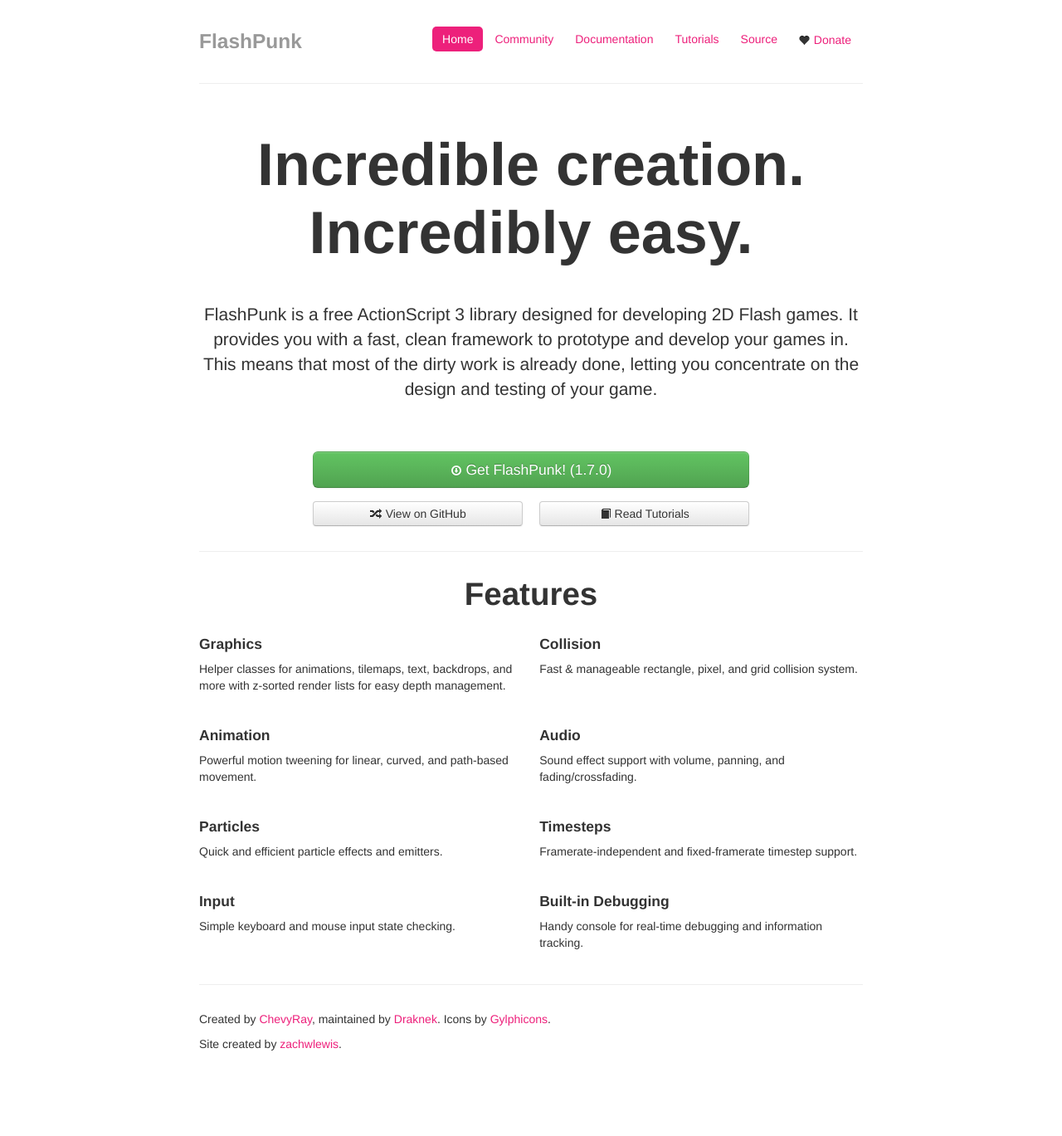
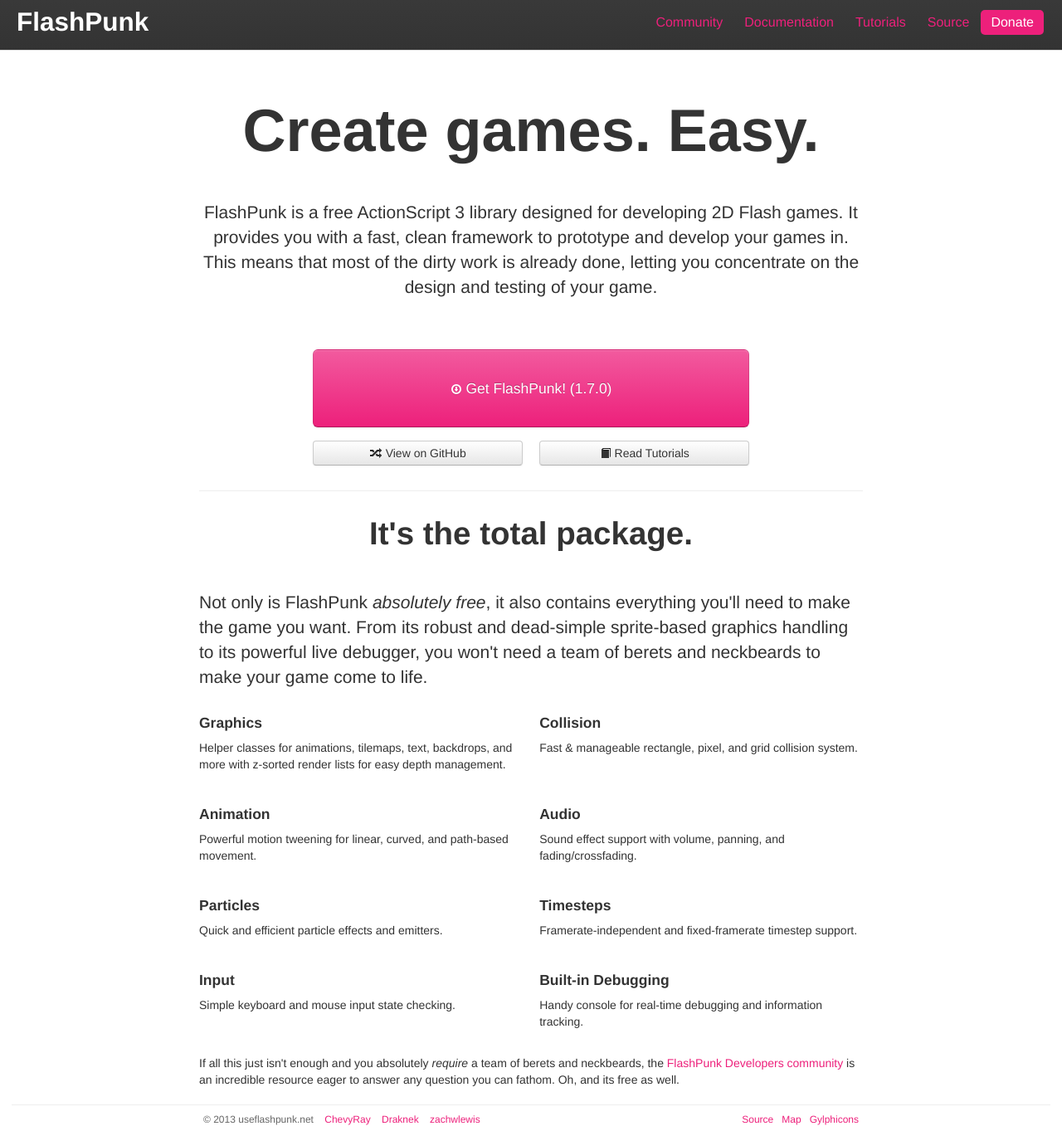
Before and after one commit to useflashpunk/useflashpunk.github.io, a Jekyll site: the page built from index.html, in a window 1280 px wide. Shown: the whole page at 83% size. Built offline with Jekyll 4.4.1, drawn with Linux system fonts in a browser that asks for light colours; before the commit the page ends 1318 px from its top, so only the background shows below that.

Commit message:
Modularized the templates and polished the chrome.

```diff
--- /dev/null
+++ b/_includes/footer.html
@@ -0,0 +1,11 @@
+<div class="footer">
+  <ul class="inline">
+    <li>&copy; 2013 useflashpunk.net</li>
+    <li><a href="https://github.com/ChevyRay">ChevyRay</a></li>
+    <li><a href="https://github.com/Draknek">Draknek</a></li>
+    <li><a href="https://github.com/zachwlewis">zachwlewis</a></li>
+    <li class="pull-right"><a href="http://glyphicons.com/">Gylphicons</a></li>
+    <li class="pull-right"><a href="{{site.url}}/map">Map</a></li>
+    <li class="pull-right"><a href="https://github.com/zachwlewis/useflashpunk.net">Source</a></li>
+  </ul>
+</div>
--- /dev/null
+++ b/_includes/navigation.html
@@ -0,0 +1,12 @@
+<div class="masthead">
+  <div class="container-fluid">
+    <ul class="nav nav-pills pull-right">
+      <li><a href="http://developers.useflashpunk.net">Community</a></li>
+      <li><a href="/docs">Documentation</a></li>
+      <li><a href="/tutorials">Tutorials</a></li>
+      <li><a href="https://github.com/Draknek/FlashPunk">Source</a></li>
+      <li class="active"><a href="/donate">Donate</a></li>
+    </ul>
+    <h2><a href="/">FlashPunk</a></h2>
+  </div>
+</div>
--- /dev/null
+++ b/_includes/scripts.html
@@ -0,0 +1,10 @@
+<script src="http://code.jquery.com/jquery.js"></script>
+<script src="{{ site.url }}/js/bootstrap.min.js"></script>
+<script>
+  (function(i,s,o,g,r,a,m){i['GoogleAnalyticsObject']=r;i[r]=i[r]||function(){
+    (i[r].q=i[r].q||[]).push(arguments)},i[r].l=1*new Date();a=s.createElement(o),
+    m=s.getElementsByTagName(o)[0];a.async=1;a.src=g;m.parentNode.insertBefore(a,m)
+  })(window,document,'script','//www.google-analytics.com/analytics.js','ga');
+  ga('create', 'UA-41178820-2', 'useflashpunk.net');
+  ga('send', 'pageview');
+</script>
--- /dev/null
+++ b/_includes/styles.css
@@ -0,0 +1,79 @@
+.masthead {
+  height: 50px;
+  padding-top: 10px;
+  border-bottom: 1px solid #dddddd;
+  background: #333333; /* Old browsers */
+  background: -moz-linear-gradient(top,  #393939 0%, #333333 100%); /* FF3.6+ */
+  background: -webkit-gradient(linear, left top, left bottom, color-stop(0%,#393939), color-stop(100%,#333333)); /* Chrome,Safari4+ */
+  background: -webkit-linear-gradient(top,  #393939 0%,#333333 100%); /* Chrome10+,Safari5.1+ */
+  background: -o-linear-gradient(top,  #393939 0%,#333333 100%); /* Opera 11.10+ */
+  background: -ms-linear-gradient(top,  #393939 0%,#333333 100%); /* IE10+ */
+  background: linear-gradient(to bottom,  #393939 0%,#333333 100%); /* W3C */
+  filter: progid:DXImageTransform.Microsoft.gradient( startColorstr='#393939', endColorstr='#333333',GradientType=0 ); /* IE6-9 */
+}
+
+.masthead h2{
+  line-height: 12px;
+}
+
+.masthead h2 a {
+  color: #ffffff;
+}
+
+.masthead h2 a:hover,
+.masthead h2 a:active {
+  color:#ed206b;
+  text-decoration: none;
+}
+
+.masthead li {
+  font-size: 16px;
+}
+
+.footer {
+  font-size: 12px;
+  color: #666;
+  margin-top: -14px;
+  max-width: 800px;
+  margin-left: auto;
+  margin-right: auto;
+}
+
+hr {
+  margin-right: 1em;
+  margin-left: 1em;
+}
+
+.btn-pink {
+  color: #ffffff;
+  padding: 36px 19px;
+  text-shadow: 0 -1px 0 rgba(0, 0, 0, 0.25);
+  background-color: #ed207b;
+  background-image: -moz-linear-gradient(top, #f25a9e, #ed207b);
+  background-image: -webkit-gradient(linear, 0 0, 0 100%, from(#f25a9e), to(#ed207b));
+  background-image: -webkit-linear-gradient(top, #f25a9e, #ed207b);
+  background-image: -o-linear-gradient(top, #f25a9e, #ed207b);
+  background-image: linear-gradient(to bottom, #f25a9e, #ed207b);
+  background-repeat: repeat-x;
+  filter: progid:DXImageTransform.Microsoft.gradient(startColorstr='#fff25a9e', endColorstr='#ffed207b', GradientType=0);
+  border-color: #ed207b #ed207b #387038;
+  border-color: rgba(0, 0, 0, 0.1) rgba(0, 0, 0, 0.1) rgba(0, 0, 0, 0.25);
+  *background-color: #ed207b;
+  /* Darken IE7 buttons by default so they stand out more given they won't have borders */
+
+  filter: progid:DXImageTransform.Microsoft.gradient(enabled = false);
+}
+.btn-pink:hover,
+.btn-pink:focus,
+.btn-pink:active,
+.btn-pink.active,
+.btn-pink.disabled,
+.btn-pink[disabled] {
+  color: #ffffff;
+  background-color: #ed207b;
+  *background-color: #b30f59;
+}
+.btn-pink:active,
+.btn-pink.active {
+  background-color: #a50d52 \9;
+}
--- a/_layouts/default.html
+++ b/_layouts/default.html
@@ -7,10 +7,6 @@
     <link href="{{ site.url }}/css/bootstrap.min.css" rel="stylesheet" media="screen">
     <link rel="icon" type="image/png" href="{{ site.url}}/img/fp-favicon.png">
     <style type="text/css">
-      body {
-        padding-top: 20px;
-        padding-bottom: 40px;
-      }
 
       /* Custom container */
       .container-narrow {
@@ -50,44 +46,28 @@
       .lead {
         margin-top: 48px;
       }
+
+      {% include styles.css %}
+
     </style>
   </head>
 
   <body>
+
+    {% include navigation.html %}
+
     <div class="container-narrow">
 
-      <div class="masthead">
-        <ul class="nav nav-pills pull-right">
-          <li><a href="{{ site.url }}">Home</a></li>
-          <li><a href="http://developers.useflashpunk.net">Community</a></li>
-          <li><a href="{{ site.url }}/docs">Documentation</a></li>
-          <li><a href="{{ site.url }}/tutorials">Tutorials</a></li>
-          <li><a href="https://github.com/Draknek/FlashPunk">Source</a></li>
-          <li><a href="{{ site.url }}/donate"><i class="icon-heart"></i> Donate</a></li>
-        </ul>
-        <h3 class="muted">FlashPunk</h3>
-      </div>
+    {{ content }}
 
-      <hr>
+    </div>
 
-     {{ content }}
+    <hr>
 
-      <hr>
+    {% include footer.html %}
 
-      <div class="footer">
-        <p>Created by <a href="https://github.com/ChevyRay">ChevyRay</a>, maintained by <a href="https://github.com/Draknek">Draknek</a>. Icons by <a href="http://glyphicons.com/">Gylphicons</a>.</p>
-        <p>Site created by <a href="https://github.com/zachwlewis">zachwlewis</a>.</p>
-      </div>
-    </div>
-    <script src="http://code.jquery.com/jquery.js"></script>
-    <script src="{{ site.url }}/js/bootstrap.min.js"></script>
-    <script>
-      (function(i,s,o,g,r,a,m){i['GoogleAnalyticsObject']=r;i[r]=i[r]||function(){
-        (i[r].q=i[r].q||[]).push(arguments)},i[r].l=1*new Date();a=s.createElement(o),
-        m=s.getElementsByTagName(o)[0];a.async=1;a.src=g;m.parentNode.insertBefore(a,m)
-      })(window,document,'script','//www.google-analytics.com/analytics.js','ga');
-      ga('create', 'UA-41178820-2', 'useflashpunk.net');
-      ga('send', 'pageview');
-    </script>
+    {% include scripts.html %}
+
   </body>
+
 </html>
--- a/index.html
+++ b/index.html
@@ -1,89 +1,22 @@
-<!DOCTYPE html>
-<html>
-  <head>
-    <title>FlashPunk</title>
-    <meta name="viewport" content="width=device-width, initial-scale=1.0">
-    <!-- Bootstrap -->
-    <link href="css/bootstrap.min.css" rel="stylesheet" media="screen">
-    <link rel="icon" type="image/png" href="img/fp-favicon.png">
-    <style type="text/css">
-      body {
-        padding-top: 20px;
-        padding-bottom: 40px;
-      }
+---
+layout: default
+title: A game creation library for Actionscript 3
+---
 
-      /* Custom container */
-      .container-narrow {
-        margin: 0 auto;
-        max-width: 800px;
-      }
-      .container-narrow > hr {
-        margin: 30px 0;
-      }
-
-      /* Main marketing message and sign up button */
-      .jumbotron {
-        margin: 60px 0;
-        text-align: center;
-      }
-      .jumbotron h1 {
-        font-size: 72px;
-        line-height: 1;
-      }
-      .jumbotron .btn {
-        font-size: 21px;
-        padding: 14px 24px;
-      }
-
-      /* Supporting marketing content */
-      .marketing {
-        margin: 20px 0;
-      }
-      .marketing p + h4 {
-        margin-top: 28px;
-      }
-
-      .primary-action {
-        margin-bottom: 16px;
-      }
-
-      .lead {
-        margin-top: 48px;
-      }
-    </style>
-  </head>
-
-  <body>
     <div class="container-narrow">
-
-      <div class="masthead">
-        <ul class="nav nav-pills pull-right">
-          <li class="active"><a href="/">Home</a></li>
-          <li><a href="http://developers.useflashpunk.net">Community</a></li>
-          <li><a href="/docs">Documentation</a></li>
-          <li><a href="/tutorials">Tutorials</a></li>
-          <li><a href="https://github.com/Draknek/FlashPunk">Source</a></li>
-          <li><a href="/donate"><i class="icon-heart"></i> Donate</a></li>
-        </ul>
-        <h3 class="muted">FlashPunk</h3>
-      </div>
-
-      <hr>
-
       <div class="jumbotron">
-        <h1>Incredible creation.</h1>
-        <h1>Incredibly easy.</h1>
+        <h1>Create games. Easy.</h1>
         <p class="lead">FlashPunk is a free ActionScript 3 library designed for developing 2D Flash games. It provides you with a fast, clean framework to prototype and develop your games in. This means that most of the dirty work is already done, letting you concentrate on the design and testing of your game.</p>
       </div>
 
       <div class="row-fluid primary-action">
         <div class="span8 offset2">
-        <a class="btn btn-large btn-success btn-block" href="http://useflashpunk.net/releases/flashpunk-1.7.0.swc"><i class="icon-download icon-white"></i> Get FlashPunk! (1.7.0)</a>
+        <a class="btn btn-large btn-pink btn-block" href="https://github.com/Draknek/FlashPunk/releases/download/v1.7.0/flashpunk-1.7.0.swc"><i class="icon-download icon-white"></i> Get FlashPunk! (1.7.0)</a>
         </div>
       </div>
       <div class="row-fluid">
         <div class="span4 offset2">
-          <a class="btn btn-block" href="https://github.com/Draknek/FlashPunk"><i class="icon-random"></i> View on GitHub</a>
+          <a class="btn btn-block" href="https://github.com/Draknek/FlashPunk/releases/tag/v1.7.0"><i class="icon-random"></i> View on GitHub</a>
         </div>
         <div class="span4">
           <a class="btn btn-block" href="/tutorials"><i class="icon-book"></i> Read Tutorials</a>
@@ -91,7 +24,11 @@
       </div>
 
       <hr>
-      <h1 class="text-center">Features</h1>
+
+      <h1 class="text-center">It's the total package.</h1>
+
+      <p class="lead">Not only is FlashPunk <em>absolutely free</em>, it also contains everything you'll need to make the game you want. From its robust and dead-simple sprite-based graphics handling to its powerful live debugger, you won't need a team of berets and neckbeards to make your game come to life.</p>
+
       <div class="row-fluid marketing">
         <div class="span6">
           <h4>Graphics</h4>
@@ -133,22 +70,6 @@
         </div>
       </div>
 
-      <hr>
+      <p>If all this just isn't enough and you absolutely <i>require</i> a team of berets and neckbeards, the <a href="http://developers.useflashpunk.net">FlashPunk Developers community</a> is an incredible resource eager to answer any question you can fathom. Oh, and its free as well.</p>
 
-      <div class="footer">
-        <p>Created by <a href="https://github.com/ChevyRay">ChevyRay</a>, maintained by <a href="https://github.com/Draknek">Draknek</a>. Icons by <a href="http://glyphicons.com/">Gylphicons</a>.</p>
-        <p>Site created by <a href="https://github.com/zachwlewis">zachwlewis</a>.</p>
-      </div>
     </div>
-    <script src="http://code.jquery.com/jquery.js"></script>
-    <script src="js/bootstrap.min.js"></script>
-    <script>
-      (function(i,s,o,g,r,a,m){i['GoogleAnalyticsObject']=r;i[r]=i[r]||function(){
-        (i[r].q=i[r].q||[]).push(arguments)},i[r].l=1*new Date();a=s.createElement(o),
-        m=s.getElementsByTagName(o)[0];a.async=1;a.src=g;m.parentNode.insertBefore(a,m)
-      })(window,document,'script','//www.google-analytics.com/analytics.js','ga');
-      ga('create', 'UA-41178820-2', 'useflashpunk.net');
-      ga('send', 'pageview');
-    </script>
-  </body>
-</html>
```
Also changed, not shown: _layouts/tutorial.html (+13 -33 lines), css/bootstrap.min.css.
